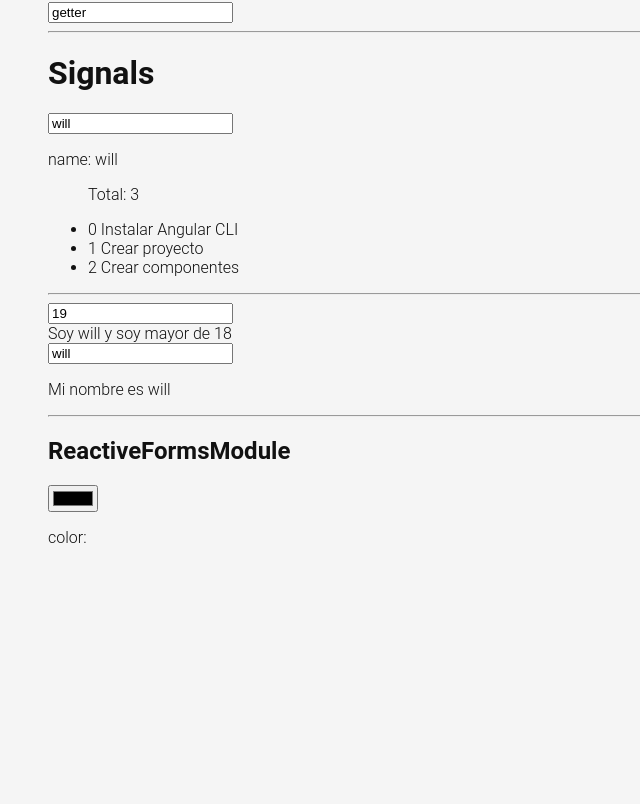
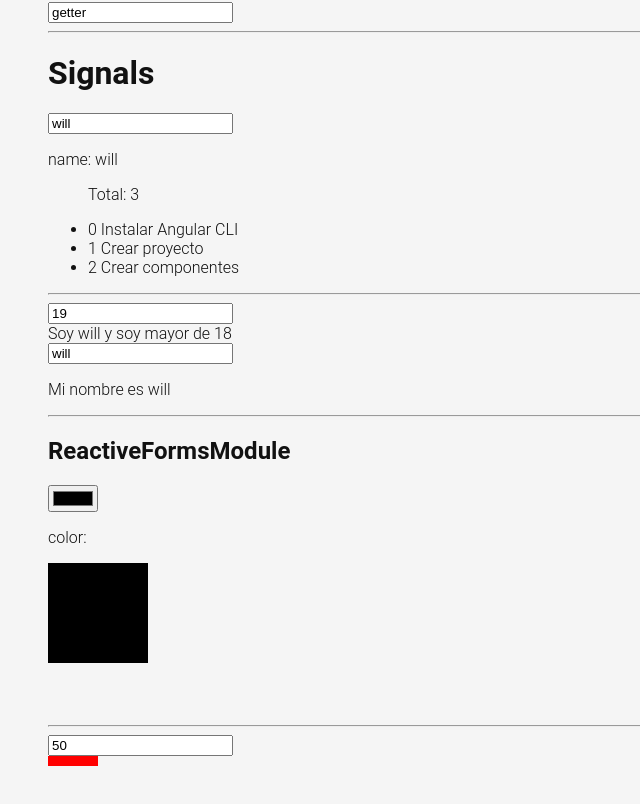
Before and after one commit to ApeWithGlasses/todoapp, an Angular app: page /labs in a window 1280 px wide. Shown: the part 979-1783 px from the top of the page, without its empty margins (0-640 px from the left). Before the commit the page ends 1590 px from the top, so only its background shows below. Built offline with nearby package versions, Linux system fonts and the light colour scheme.

Commit message:
Modifing styles with angular

```diff
--- a/src/app/pages/home/home.component.ts
+++ b/src/app/pages/home/home.component.ts
@@ -41,7 +41,7 @@
   // How to add a new task into tasks with signals
   changeHandler() {
     if (this.newTaskCtrl.valid) {
-      const value = this.newTaskCtrl.value;
+      const value = this.newTaskCtrl.value.trim();
       this.addTask(value);
       this.newTaskCtrl.setValue('');
     }
--- a/src/app/pages/labs/labs.component.css
+++ b/src/app/pages/labs/labs.component.css
@@ -1,3 +1,9 @@
 .container {
   padding: 3rem;
 }
+
+.box {
+  height: 10px;
+  display: block;
+  background-color: red;
+}
--- a/src/app/pages/labs/labs.component.html
+++ b/src/app/pages/labs/labs.component.html
@@ -58,4 +58,12 @@
   <h2>ReactiveFormsModule</h2>
   <input type="color" [formControl]="colorCtrl">
   <p>color: {{ colorCtrl.value }}</p>
+  <svg>
+    <g>
+      <rect x="0" y="0" height="100" width="100" [attr.fill]="colorCtrl.value"/>
+    </g>
+  </svg>
+  <hr>
+  <input type="number" [formControl]="widthCtrl">
+  <span class="box" [style.width.px]="widthCtrl.value"></span>
 </div>
--- a/src/app/pages/labs/labs.component.ts
+++ b/src/app/pages/labs/labs.component.ts
@@ -28,6 +28,9 @@
   });
 
   colorCtrl = new FormControl();
+  widthCtrl = new FormControl(50, {
+    nonNullable: true
+  });
 
   constructor() {
     // Read the value of the ctrl from the logic
```
